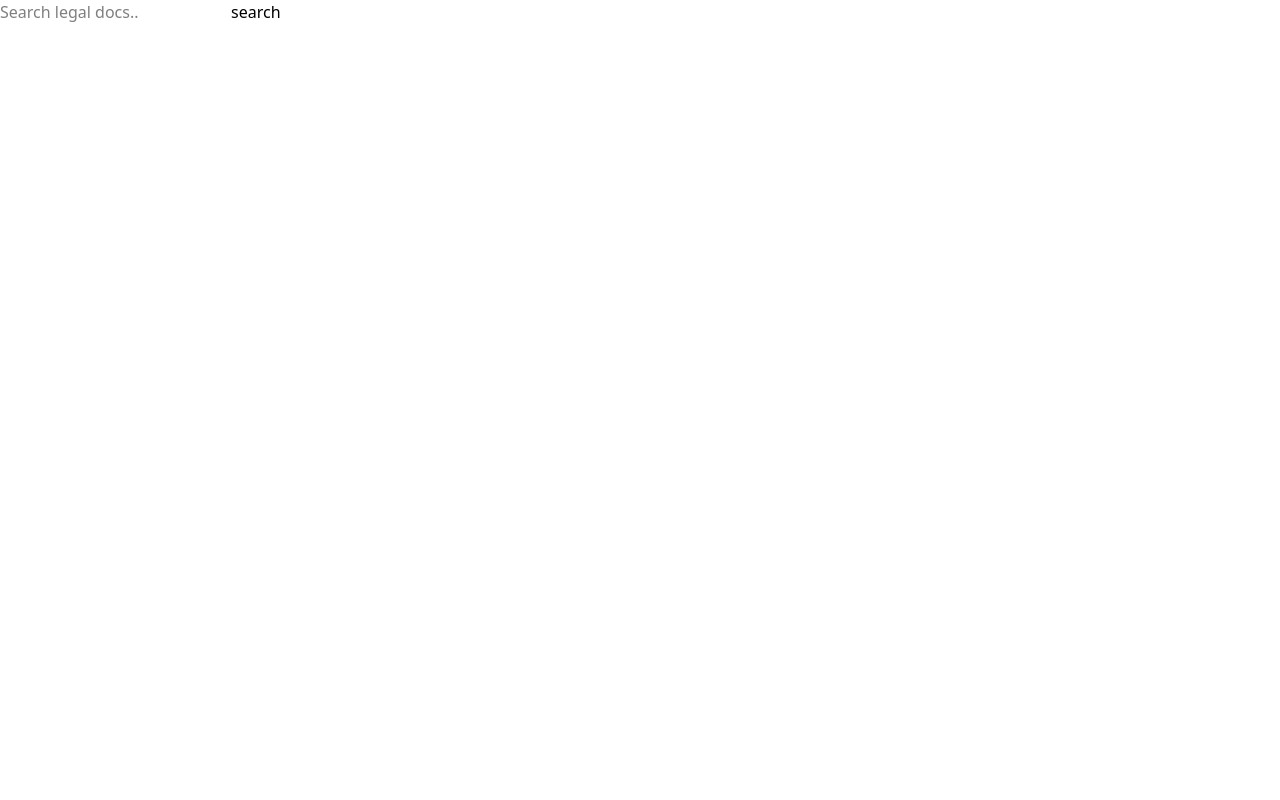
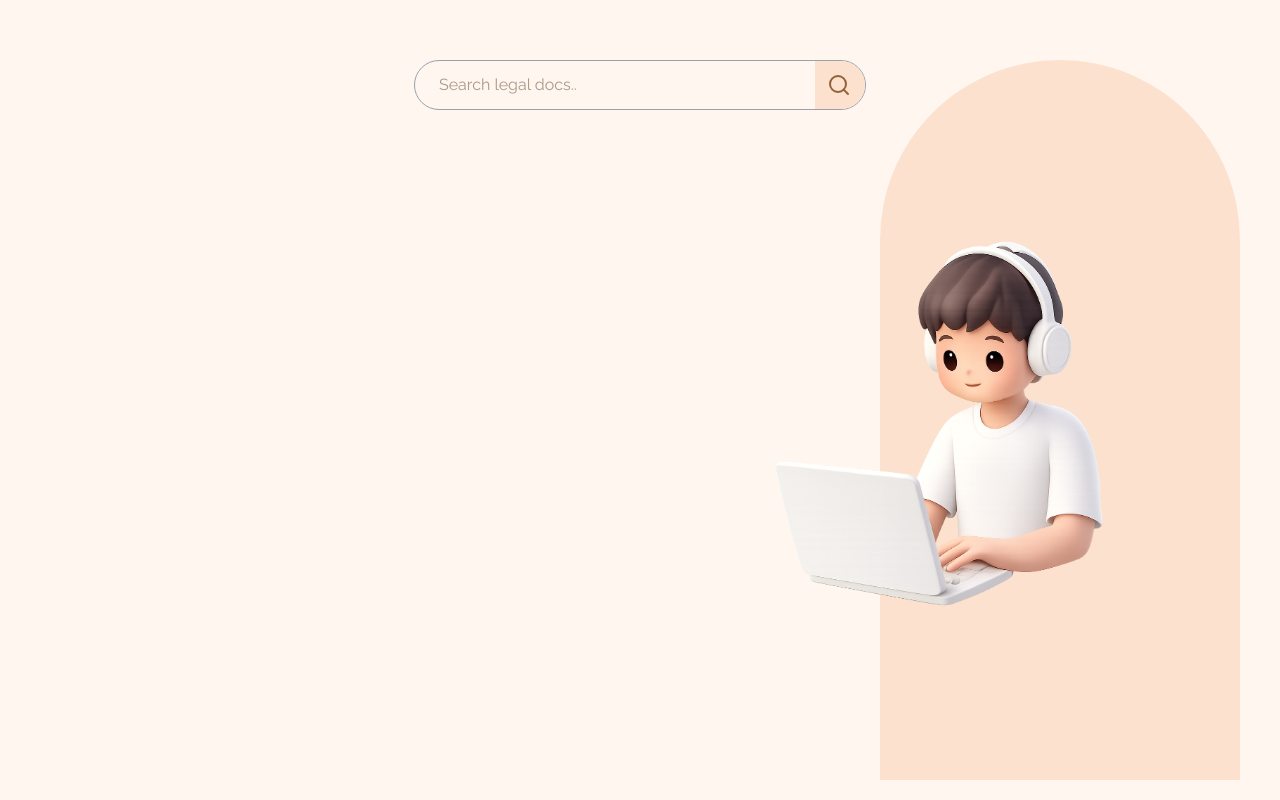
Before and after one commit to Rumeysa-koseoglu/legal-assistant-demo, a React (Vite) app in the folder frontend/: page / in a window 1280 px wide. Built offline with nearby package versions, Linux system fonts and the light colour scheme.

Commit message:
style: improve LegalSearchPanel UI

```diff
--- a/frontend/src/App.tsx
+++ b/frontend/src/App.tsx
@@ -3,9 +3,9 @@ import LegalSearchPanel from "./components/LegalSearchPanel";
 
 function App() {
   return (
-    <>
+    <div className=" overflow-hidden">
       <LegalSearchPanel />
-    </>
+    </div>
   );
 }
 
--- /dev/null
+++ b/frontend/src/components/AvatarSection.tsx
@@ -0,0 +1,14 @@
+import avatar from "/src/assets/FFCD693D-D72C-4431-8375-267F56F49D3F.png";
+
+function AvatarSection() {
+  return (
+    <div>
+      <div className="avat-and-bg fixed bottom-5 right-10">
+        <img src={avatar} className="w-90 h-140 fixed bottom-20 right-40 " />
+        <div className="avatar-backg w-90 h-180 rounded-t-[394px] bg-[#FCE2CE] z-0"></div>
+      </div>
+    </div>
+  );
+}
+
+export default AvatarSection;
--- a/frontend/src/components/LegalSearchPanel.tsx
+++ b/frontend/src/components/LegalSearchPanel.tsx
@@ -1,4 +1,6 @@
 import React, { useState } from "react";
+import { FiSearch } from "react-icons/fi";
+import AvatarSection from "./AvatarSection";
 
 function LegalSearchPanel() {
   type Doc = {
@@ -20,25 +22,39 @@ function LegalSearchPanel() {
   };
 
   return (
-    <div>
-      <div className="panel-container">
+    <>
+      <div className="panel-container flex flex-col items-center gap-7 w-full h-screen p-0 bg-[#fef6ef]">
+        <div className="search-section m-15 flex flex-row border border-gray-400 rounded-4xl font-raleway">
           <input
+            className=" rounded-4xl py-2.5 pl-6 px-4 w-100 text-base text-[#5c3e24] outline-none"
             type="text"
             value={query}
             onChange={(e) => setQuery(e.target.value)}
             placeholder="Search legal docs.."
           />
-        <button onClick={filteredSearch}>search</button>
-        <div className="document-section">
+          <button
+            className="p-3 w-12.5 rounded-r-4xl bg-[#FCE2CE] text-[#92613A] font-bold text-2xl cursor-pointer"
+            onClick={filteredSearch}
+          >
+            <FiSearch />
+          </button>
+        </div>
+        <div className="document-section flex flex-col gap-10.5 w-[90%] max-h-[90%] font-lora px-10 py-10 z-1 relative ">
           {docs.map((doc) => (
-            <div key={doc.id}>
-              <h3>{doc.title}</h3>
-              <p>{doc.content}</p>
+            <div
+              className="flex flex-col gap-4 p-4 rounded-xl shadow-xl cursor-pointer"
+              key={doc.id}
+            >
+              <p className="font-bold text-xl text-[#92613A]">{doc.title}</p>
+              <p className="font-extralight text-[#3c3b3b] line-clamp-2">
+                {doc.content}
+              </p>
             </div>
           ))}
         </div>
+        <AvatarSection />
       </div>
-    </div>
+    </>
   );
 }
 
```
Lines whose indentation alone changed are shown as unchanged.
